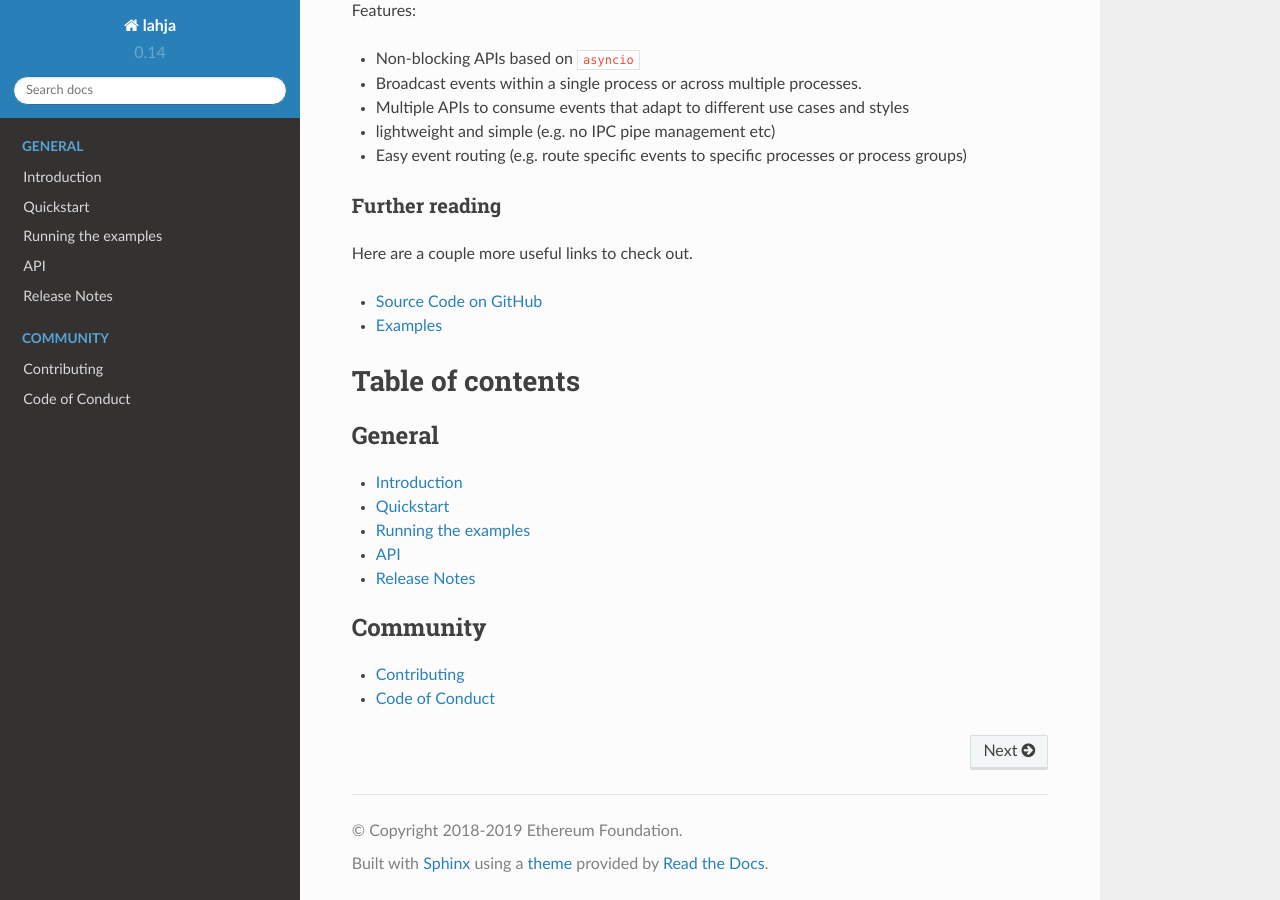
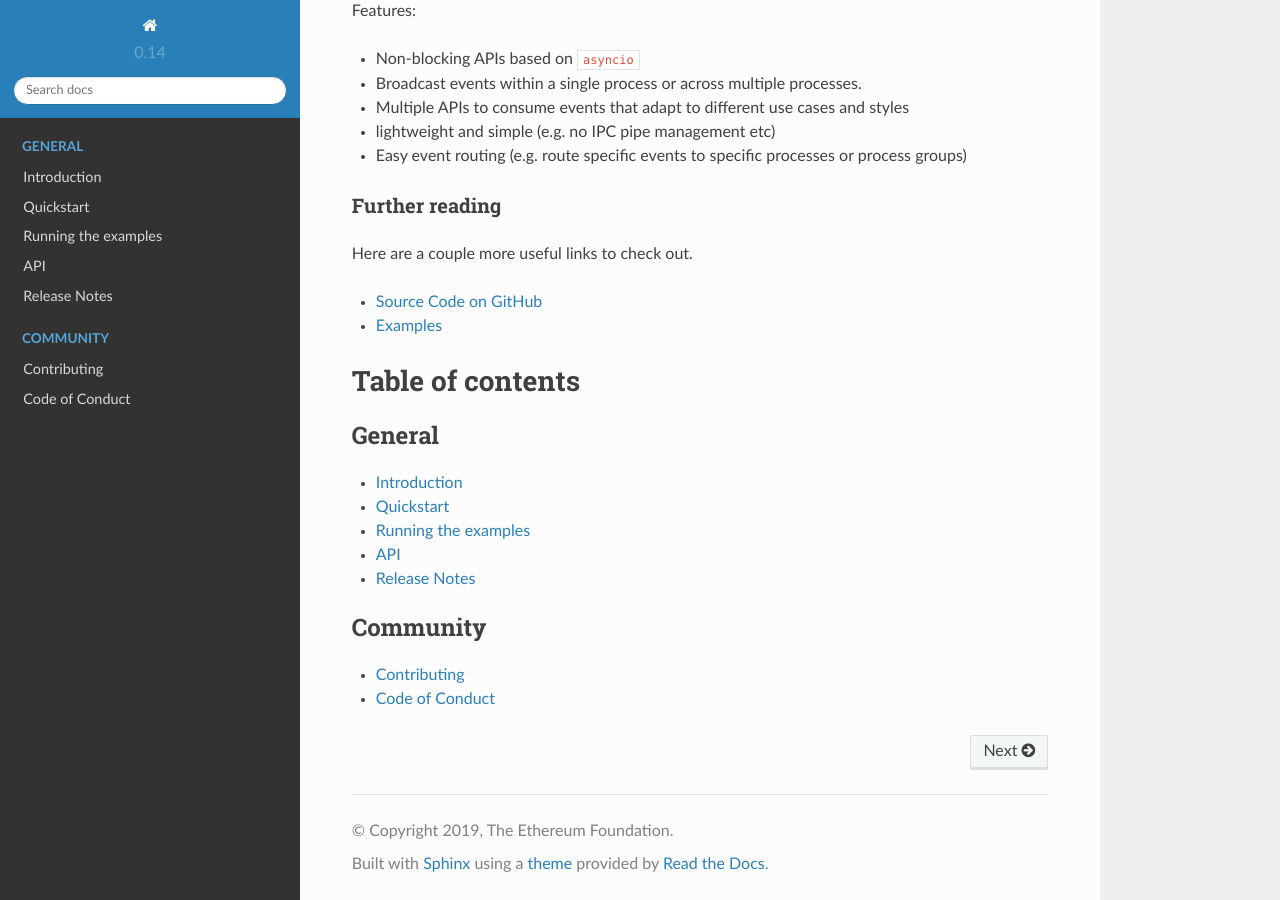
Before and after one commit to ethereum/lahja, a Sphinx documentation site: the page built from docs/index.rst, in a window 1280 px wide and 900 px high, scrolled down 536 px. Built offline with Sphinx 7.4.7 and the Read the Docs theme 2.0.0, drawn with Linux system fonts in a browser that asks for light colours.

Commit message:
Remove attribution to specific person

```diff
--- a/docs/conf.py
+++ b/docs/conf.py
@@ -55,8 +55,8 @@
 master_doc = 'index'
 
 # General information about the project.
-project = 'lahja'
-copyright = '2018-2019 Ethereum Foundation'
+project = '<PROJECT_NAME>'
+copyright = '2019, The Ethereum Foundation'
 
 __version__ = setup_version
 # The version info for the project you're documenting, acts as replacement for
@@ -214,7 +214,8 @@
 # (source start file, target name, title,
 #  author, documentclass [howto, manual, or own class]).
 latex_documents = [
-  ('index', 'lahja.tex', 'lahja Documentation', 'Ethereum Foundation', 'manual'),
+  ('index', '<MODULE_NAME>.tex', '<PROJECT_NAME> Documentation',
+   'The Ethereum Foundation', 'manual'),
 ]
 
 # The name of an image file (relative to this directory) to place at the top of
@@ -243,7 +244,8 @@
 # One entry per manual page. List of tuples
 # (source start file, name, description, authors, manual section).
 man_pages = [
-    ('index', 'lahja', 'lahja Documentation', ['Ethereum Foundation'], 1)
+    ('index', '<MODULE_NAME>', '<PROJECT_NAME> Documentation',
+     ['The Ethereum Foundation'], 1)
 ]
 
 # If true, show URL addresses after external links.
@@ -256,8 +258,8 @@
 # (source start file, target name, title, author,
 #  dir menu entry, description, category)
 texinfo_documents = [
-  ('index', 'lahja', 'lahja Documentation', 'Ethereum Foundation', 'lahja',
-  'Lahja is a generic multi process event bus',
+  ('index', '<PROJECT_NAME>', '<PROJECT_NAME> Documentation',
+   'The Ethereum Foundation', '<PROJECT_NAME>', '<SHORT_DESCRIPTION>',
    'Miscellaneous'),
 ]
 
--- a/setup.py
+++ b/setup.py
@@ -58,8 +58,8 @@
     description="Generic event bus for asynchronous cross-process communication",
     long_description=long_description,
     long_description_content_type='text/markdown',
-    author='The Lahja developers',
-    author_email='christoph.burgdorf@gmail.com',
+    author='The Ethereum Foundation',
+    author_email='snakecharmers@ethereum.org',
     url='https://github.com/ethereum/lahja',
     include_package_data=True,
     install_requires=[
```
Also changed, not shown: README.md (+2 -2 lines), 1 other file.
